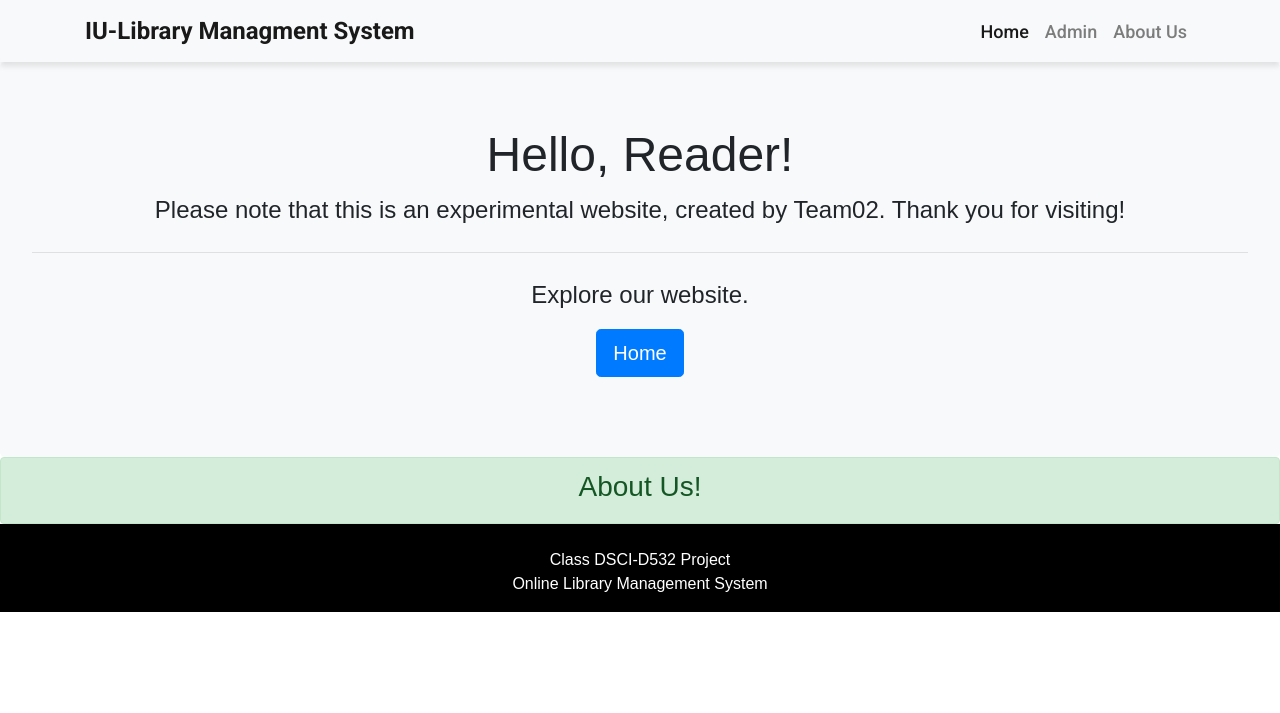
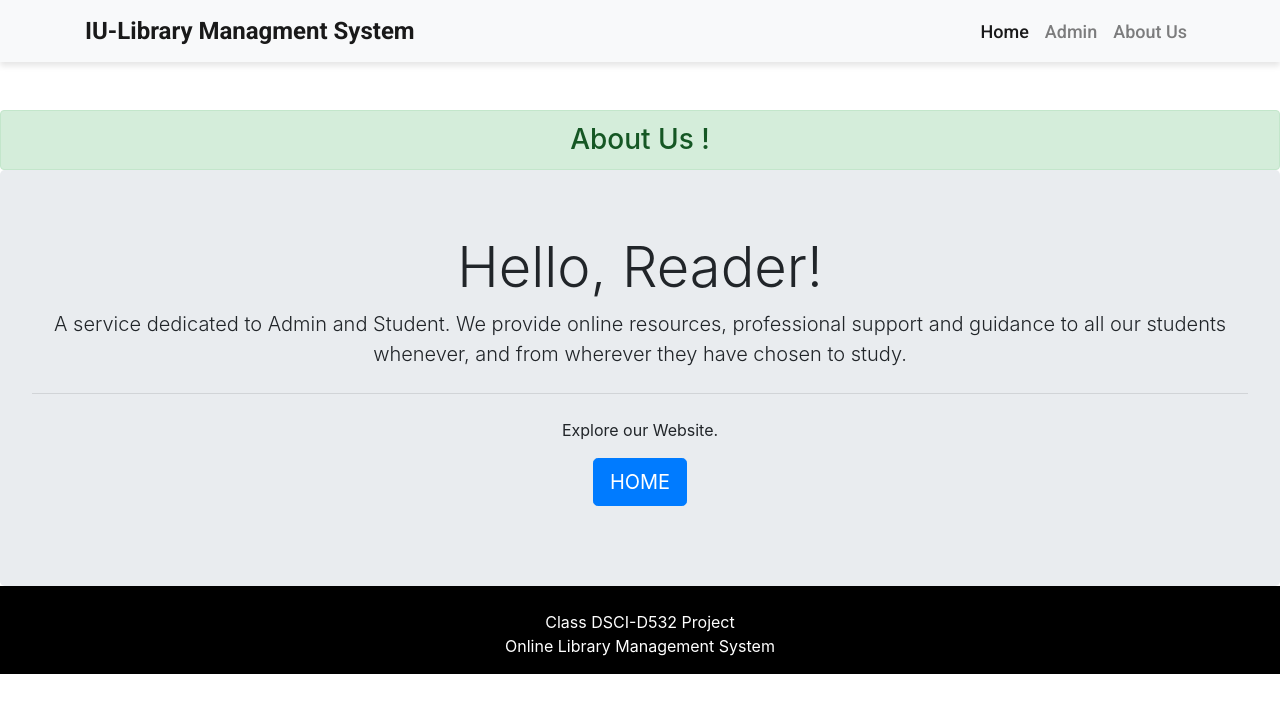
Before and after one commit to MustafaAlsaegh/Library, a Django app: template librarymanagement/templates/library/aboutus.html in a window 1280 px wide. Shown: the top 713 px of the page. Run offline with Django 3.2, Linux system fonts and the light colour scheme; the template is opened without the code that fills it, so the values that code supplies are empty; some libraries are stand-ins or nearby versions.

Commit message:
Update aboutus.html

```diff
--- a/librarymanagement/templates/library/aboutus.html
+++ b/librarymanagement/templates/library/aboutus.html
@@ -1,72 +1,47 @@
 <!DOCTYPE html>
 {% load static %}
-<html lang="en">
+<html lang="en" dir="ltr">
   <head>
-  <meta charset="UTF-8">
+    <meta charset="utf-8">
     <meta name="viewport" content="width=device-width, initial-scale=1, shrink-to-fit=no">
-  <title>LMS | About Us</title>
+
     <link rel="stylesheet" href="https://stackpath.bootstrapcdn.com/bootstrap/4.3.1/css/bootstrap.min.css">
     <link rel="stylesheet" href="https://maxcdn.bootstrapcdn.com/font-awesome/4.7.0/css/font-awesome.min.css">
     <script src="https://ajax.googleapis.com/ajax/libs/jquery/3.3.1/jquery.min.js"></script>
     <script src="https://cdnjs.cloudflare.com/ajax/libs/popper.js/1.14.7/umd/popper.min.js"></script>
     <script src="https://stackpath.bootstrapcdn.com/bootstrap/4.3.1/js/bootstrap.min.js"></script>
-  <style>
-    body {
-      font-family: Arial, sans-serif;
+    <title>LazyCoder || sumit</title>
+    <style media="screen">
+    .jumbotron{
+      margin-top: 0px;
+      margin-bottom: 0px;
     }
-    .jumbotron {
-      background-color: #f8f9fa;
-      margin: 0;
-    }
-    .jumbotron h1 {
-      font-size: 3rem;
+    .jumbotron h1{
       text-align: center;
     }
-    .jumbotron p {
-      font-size: 1.5rem;
-      text-align: center;
-    }
-    .lead {
-      font-size: 1.25rem;
-    }
-    .btn-primary {
-      background-color: #007bff;
-      border-color: #007bff;
-    }
-    .btn-primary:hover {
-      background-color: #0062cc;
-      border-color: #005cbf;
-    }
-    .alert-success {
-      background-color: #d4edda;
-      border-color: #c3e6cb;
-      color: #155724;
-      font-size: 1.5rem;
-      text-align: center;
-      margin: 0;
+    .alert{
+      margin: 0px;
     }
     </style>
+
+    <title></title>
   </head>
   <body>
 
     {% include "library/navbar.html" %}
-
+<br><br>
+<center><h3 class = 'alert alert-success'>About Us !</h3></center>
     <div class="jumbotron">
   <h1 class="display-4">Hello, Reader!</h1>
-  <p class="lead">Please note that this is an experimental website, created by Team02.
-     Thank you for visiting!</p>
+  <p class="lead">A service dedicated to Admin and Student. We provide online resources, professional support
+    and guidance to all our students whenever, and from wherever they have chosen to study.</p>
   <hr class="my-4">
-  <p>Explore our website.</p>
+  <p>Explore our Website.</p>
   <p class="lead">
-    <a class="btn btn-primary btn-lg" href="/" role="button">Home</a>
+    <a class="btn btn-primary btn-lg" href="/" role="button">HOME</a>
   </p>
 </div>
 
-<div class="alert alert-success">
-  <h3>About Us!</h3>
-</div>
-
     {% include "library/footer.html" %}
-
   </body>
 </html>
```
Lines whose indentation alone changed are shown as unchanged.
